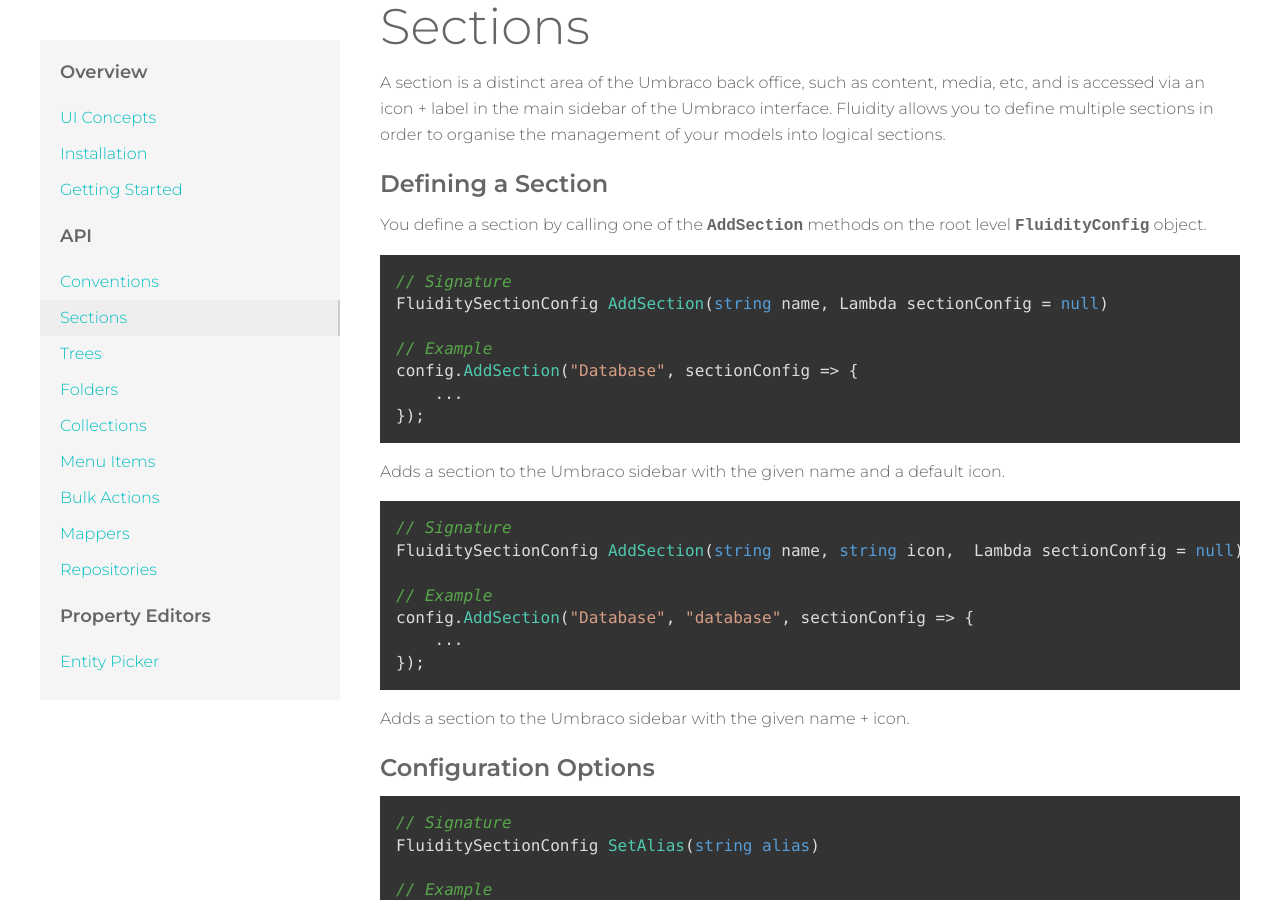
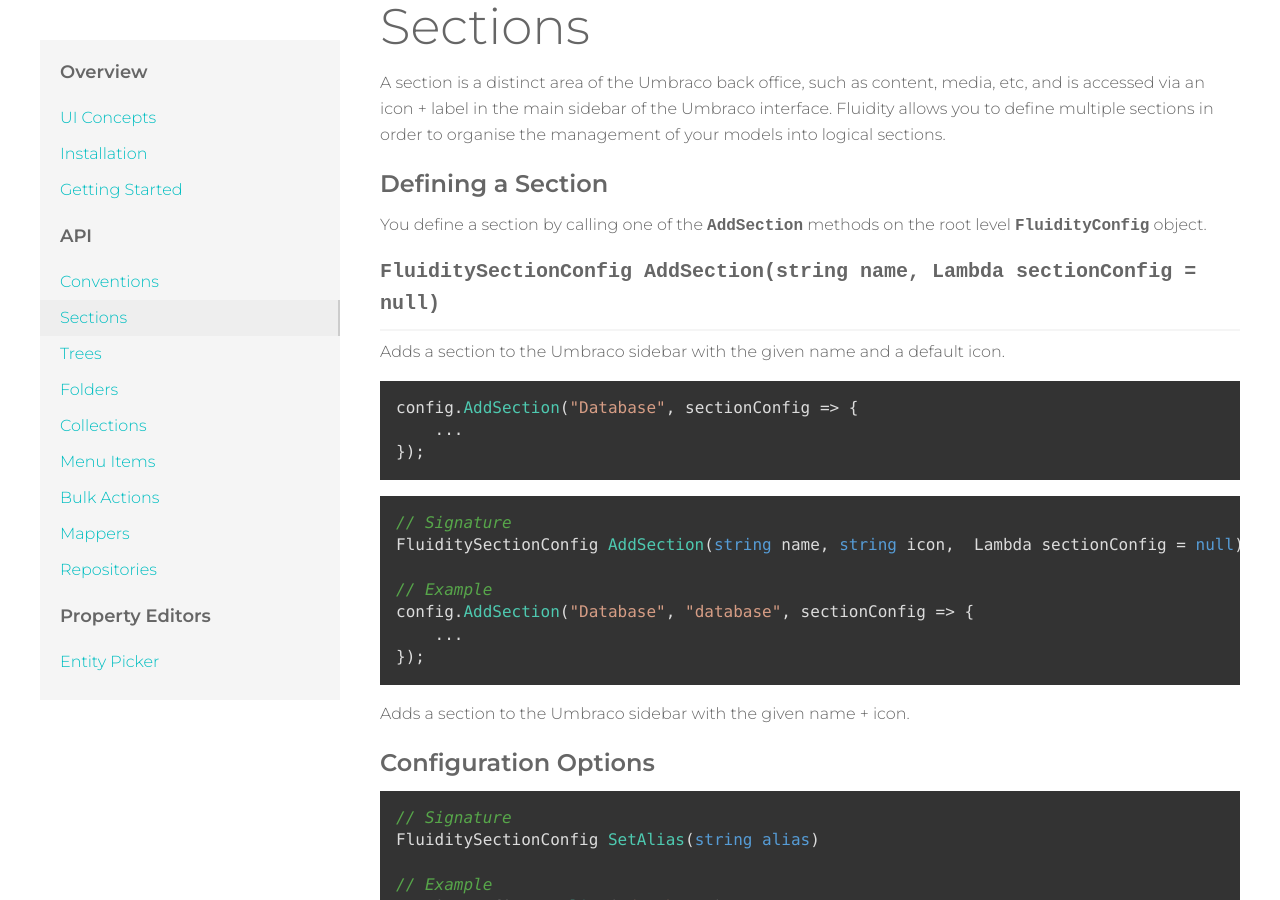
Before and after one commit to mattbrailsford/umbraco-fluidity, a Jekyll site: the page built from docs/_pages/02-api-01-sections.md, in a window 1280 px wide and 900 px high, scrolled down 303 px. Built offline with Jekyll 4.4.1, drawn with Linux system fonts in a browser that asks for light colours.

Commit message:
Trying another layout style

`````diff
--- a/docs/_pages/02-api-01-sections.md
+++ b/docs/_pages/02-api-01-sections.md
@@ -11,16 +11,15 @@
 
 You define a section by calling one of the `AddSection` methods on the root level `FluidityConfig` object.
 
+#### `FluiditySectionConfig AddSection(string name, Lambda sectionConfig = null)`
+
+Adds a section to the Umbraco sidebar with the given name and a default icon.
+
 ````csharp
-// Signature
-FluiditySectionConfig AddSection(string name, Lambda sectionConfig = null)
-
-// Example
 config.AddSection("Database", sectionConfig => {
     ...
 });
 ````
-Adds a section to the Umbraco sidebar with the given name and a default icon.
 
 ````csharp
 // Signature
`````
